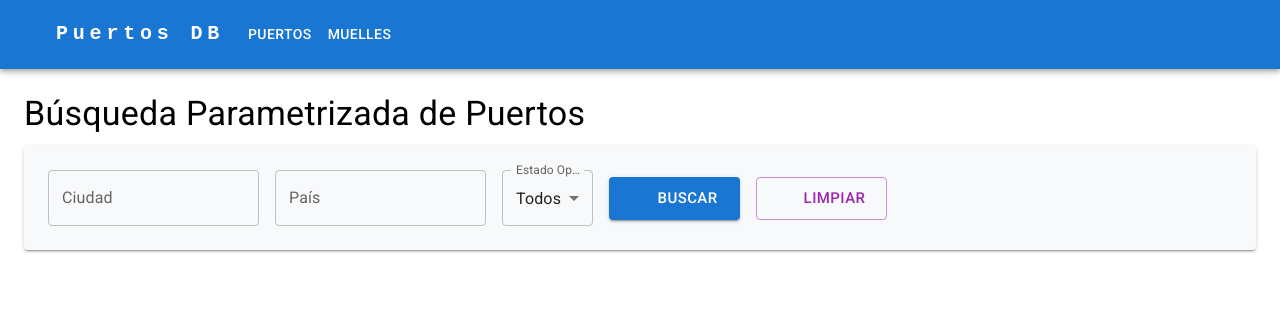
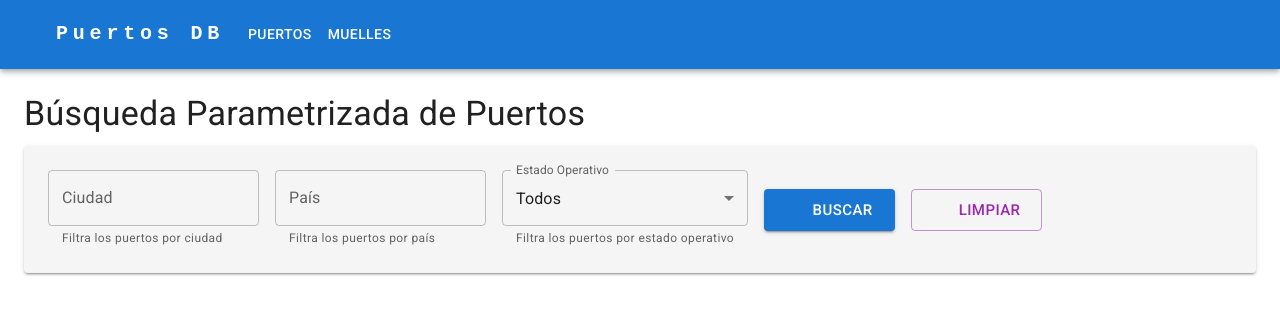
Before and after one commit to Kasi800/proyectoPortuarioFrontend, a React (Vite) app: page /puertos/search in a window 1280 px wide. Shown: the top 314 px of the page. Built offline with nearby package versions, Linux system fonts and the light colour scheme; some icons are missing.

Commit message:
Tema oscuro tema claro

```diff
--- a/src/App.jsx
+++ b/src/App.jsx
@@ -11,6 +11,7 @@ import BusquedaMuelles from './components/BusquedaMuelles';
 import Home from "./pages/Home";
 import ErrorPage from "./pages/ErrorPage";
 import BusquedaPuertos from "./components/BusquedaPuertos";
+import { ThemeContextProvider } from "./context/ThemeContext";
 
 const router = createBrowserRouter([
   {
@@ -58,7 +59,9 @@ const router = createBrowserRouter([
 function App() {
   return (
     <>
-      <RouterProvider router={router} />
+      <ThemeContextProvider>
+        <RouterProvider router={router} />
+      </ThemeContextProvider>
     </>
   );
 }
--- a/src/components/BusquedaMuelles.jsx
+++ b/src/components/BusquedaMuelles.jsx
@@ -110,7 +110,7 @@ const BusquedaMuelles = () => {
                     Búsqueda Parametrizada de Muelles
                 </Typography>
 
-                <Paper sx={{ p: 3, mb: 4, backgroundColor: '#f5f5f5' }}>
+                <Paper sx={{ p: 3, mb: 4 }}>
                     <Grid container spacing={2} alignItems="center">
                         <Grid item xs={12} md={5}>
                             <TextField
@@ -185,7 +185,7 @@ const BusquedaMuelles = () => {
                         <TableContainer component={Paper}>
                             <Table>
                                 <TableHead>
-                                    <TableRow sx={{ backgroundColor: '#eeeeee' }}>
+                                    <TableRow sx={{ backgroundColor: 'background.TableRow' }}>
                                         <TableCell>Nombre</TableCell>
                                         <TableCell>Puerto</TableCell>
                                         <TableCell>Longitud (m)</TableCell>
--- a/src/components/BusquedaPuertos.jsx
+++ b/src/components/BusquedaPuertos.jsx
@@ -4,14 +4,8 @@ import { useNavigate } from 'react-router-dom';
 
 import {
     Table, TableBody, TableCell, TableContainer, TableHead, TableRow, Paper,
-    Checkbox, Typography, Button, Box, TextField, Grid, CircularProgress,
-    Alert, Chip,
-    Dialog,
-    DialogTitle,
-    DialogContent,
-    DialogContentText,
-    DialogActions,
-    MenuItem
+    Checkbox, Typography, Button, Box, TextField, Grid, CircularProgress, Alert,
+    Dialog, DialogTitle, DialogContent, DialogContentText, DialogActions, MenuItem
 } from "@mui/material";
 
 import DeleteIcon from "@mui/icons-material/Delete";
@@ -104,13 +98,14 @@ const BusquedaPuertos = () => {
                     Búsqueda Parametrizada de Puertos
                 </Typography>
 
-                <Paper sx={{ p: 3, mb: 4, backgroundColor: '#f8f9fa' }} elevation={2}>
+                <Paper sx={{ p: 3, mb: 4 }} elevation={2}>
                     <Grid container spacing={2} alignItems="center">
 
                         <Grid item xs={12} md={4}>
                             <TextField
                                 fullWidth
                                 label="Ciudad"
+                                helperText="Filtra los puertos por ciudad"
                                 name="ciudad"
                                 value={filtros.ciudad}
                                 onChange={handleChange}
@@ -123,6 +118,7 @@ const BusquedaPuertos = () => {
                             <TextField
                                 fullWidth
                                 label="País"
+                                helperText="Filtra los puertos por país"
                                 name="pais"
                                 value={filtros.pais}
                                 onChange={handleChange}
@@ -136,6 +132,7 @@ const BusquedaPuertos = () => {
                                 select
                                 fullWidth
                                 label="Estado Operativo"
+                                helperText="Filtra los puertos por estado operativo"
                                 name="activo"
                                 value={filtros.activo}
                                 onChange={handleChange}
@@ -186,7 +183,7 @@ const BusquedaPuertos = () => {
                         <TableContainer component={Paper}>
                             <Table>
                                 <TableHead>
-                                    <TableRow sx={{ backgroundColor: '#eeeeee' }}>
+                                    <TableRow sx={{ backgroundColor: 'background.TableRow' }}>
                                         <TableCell>Nombre</TableCell>
                                         <TableCell>Ciudad</TableCell>
                                         <TableCell>País</TableCell>
--- a/src/components/FormularioMuelle.jsx
+++ b/src/components/FormularioMuelle.jsx
@@ -2,10 +2,10 @@ import { useEffect, useState } from 'react';
 import { useNavigate, useParams } from 'react-router-dom';
 import muelleService from '../services/muelleService';
 import puertoService from '../services/puertoService';
+
 import {
     TextField, Button, Checkbox, FormControlLabel,
-    Paper, Typography, Grid,
-    MenuItem
+    Paper, Typography, Grid, MenuItem
 } from "@mui/material";
 
 const FormularioMuelle = () => {
--- a/src/components/ListadoMuelles.jsx
+++ b/src/components/ListadoMuelles.jsx
@@ -101,7 +101,7 @@ const ListadoMuelles = () => {
             <TableContainer component={Paper}>
                 <Table>
                     <TableHead>
-                        <TableRow sx={{ backgroundColor: '#eeeeee' }}>
+                        <TableRow sx={{ backgroundColor: 'background.TableRow' }}>
                             <TableCell>Nombre</TableCell>
                             <TableCell align="center">Puerto</TableCell>
                             <TableCell>Longitud (m)</TableCell>
--- a/src/components/ListadoPuertos.jsx
+++ b/src/components/ListadoPuertos.jsx
@@ -76,7 +76,7 @@ const ListadoPuertos = () => {
             <TableContainer component={Paper}>
                 <Table>
                     <TableHead>
-                        <TableRow sx={{ backgroundColor: '#eeeeee' }}>
+                        <TableRow sx={{ backgroundColor: 'background.TableRow' }}>
                             <TableCell>Nombre</TableCell>
                             <TableCell align="center">Ciudad</TableCell>
                             <TableCell>País</TableCell>
--- a/src/components/Navbar.jsx
+++ b/src/components/Navbar.jsx
@@ -13,11 +13,18 @@ import SailingIcon from '@mui/icons-material/Sailing';
 import { Link } from "react-router";
 import Divider from "@mui/material/Divider";
 import ListSubheader from "@mui/material/ListSubheader";
+import { useTheme } from '@mui/material/styles';
+import Brightness4Icon from '@mui/icons-material/Brightness4'; // Luna
+import Brightness7Icon from '@mui/icons-material/Brightness7'; // Sol
+import { useColorMode } from '../context/ThemeContext';
 
 function Navbar() {
   const [anclaMenuPuertos, setAnclaMenuPuertos] = React.useState(null);
   const [anclaMenuMuelles, setAnclaMenuMuelles] = React.useState(null);
   const [anclaMenuXS, setAnclaMenuXS] = React.useState(null);
+
+  const theme = useTheme();
+  const { toggleColorMode } = useColorMode();
 
   const handleClickMenuPuertos = (event) => {
     setAnclaMenuPuertos(event.currentTarget);
@@ -37,7 +44,7 @@ function Navbar() {
     setAnclaMenuXS(null);
   };
 
-  const linkStyle = { color: "black", textDecoration: "none" };
+  const linkStyle = { color: "inherit", textDecoration: "none" };
 
   return (
     <AppBar position="static">
@@ -231,6 +238,12 @@ function Navbar() {
               </MenuItem>
             </Menu>
           </Box>
+
+          <Box sx={{ flexGrow: 0 }}>
+            <IconButton onClick={toggleColorMode} color="inherit" title="Cambiar tema">
+              {theme.palette.mode === 'dark' ? <Brightness7Icon /> : <Brightness4Icon />}
+            </IconButton>
+          </Box>
         </Toolbar>
       </Container>
     </AppBar>
--- /dev/null
+++ b/src/context/ThemeContext.jsx
@@ -0,0 +1,56 @@
+import { createContext, useState, useMemo, useContext } from 'react';
+import { createTheme, ThemeProvider, CssBaseline } from '@mui/material';
+
+const ColorModeContext = createContext({ toggleColorMode: () => { } });
+
+const useColorMode = () => useContext(ColorModeContext);
+
+const ThemeContextProvider = ({ children }) => {
+    const [mode, setMode] = useState(() => {
+        return localStorage.getItem('themeMode') || 'light';
+    });
+
+    const colorMode = useMemo(
+        () => ({
+            toggleColorMode: () => {
+                setMode((prevMode) => {
+                    const newMode = prevMode === 'light' ? 'dark' : 'light';
+                    localStorage.setItem('themeMode', newMode);
+                    return newMode;
+                });
+            },
+        }),
+        [],
+    );
+
+    const theme = useMemo(
+        () =>
+            createTheme({
+                palette: {
+                    mode,
+                    ...(mode === 'light'
+                        ? {
+                            primary: { main: '#1976d2' },
+                            background: { default: '#ffffff', paper: '#f6f5f5', TableRow: '#eeeeee' },
+                        }
+                        : {
+                            primary: { main: '#90caf9' },
+                            background: { default: '#121212', paper: '#1e1e1e', TableRow: 'rgb(72, 63, 63)' },
+                        }),
+                },
+            }),
+        [mode],
+    );
+
+    return (
+        <ColorModeContext.Provider value={colorMode}>
+            <ThemeProvider theme={theme}>
+                <CssBaseline />
+                {children}
+            </ThemeProvider>
+        </ColorModeContext.Provider>
+    );
+};
+
+// eslint-disable-next-line react-refresh/only-export-components
+export { useColorMode, ThemeContextProvider };
```
